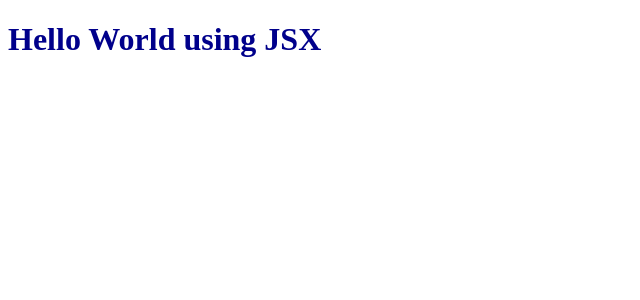
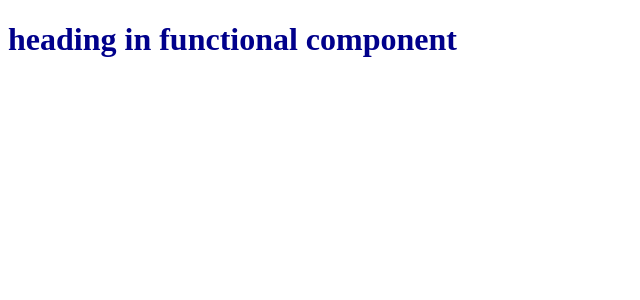
Before and after one commit to varindersingh6885/learning-react, a React (Vite) app in the folder 03. Laying the foundation/: page / in a window 1280 px wide. Shown: the top 300 px of the page, without its empty margins (0-640 px from the left). Built offline with nearby package versions, Linux system fonts and the light colour scheme.

Commit message:
render functional component

```diff
--- a/03. Laying the foundation/App.js
+++ b/03. Laying the foundation/App.js
@@ -7,10 +7,10 @@ const heading = <h1 id="heading">Hello World using JSX</h1>;
 // React Functional Component
 const HeadingComponent = () => (
   <div id="container">
-    <h1 id="heading">h1 in functional component</h1>;
+    <h1 id="heading">heading in functional component</h1>
   </div>
 );
 
 const root = ReactDOM.createRoot(document.getElementById("root"));
 
-root.render(heading);
+root.render(<HeadingComponent />);
```
